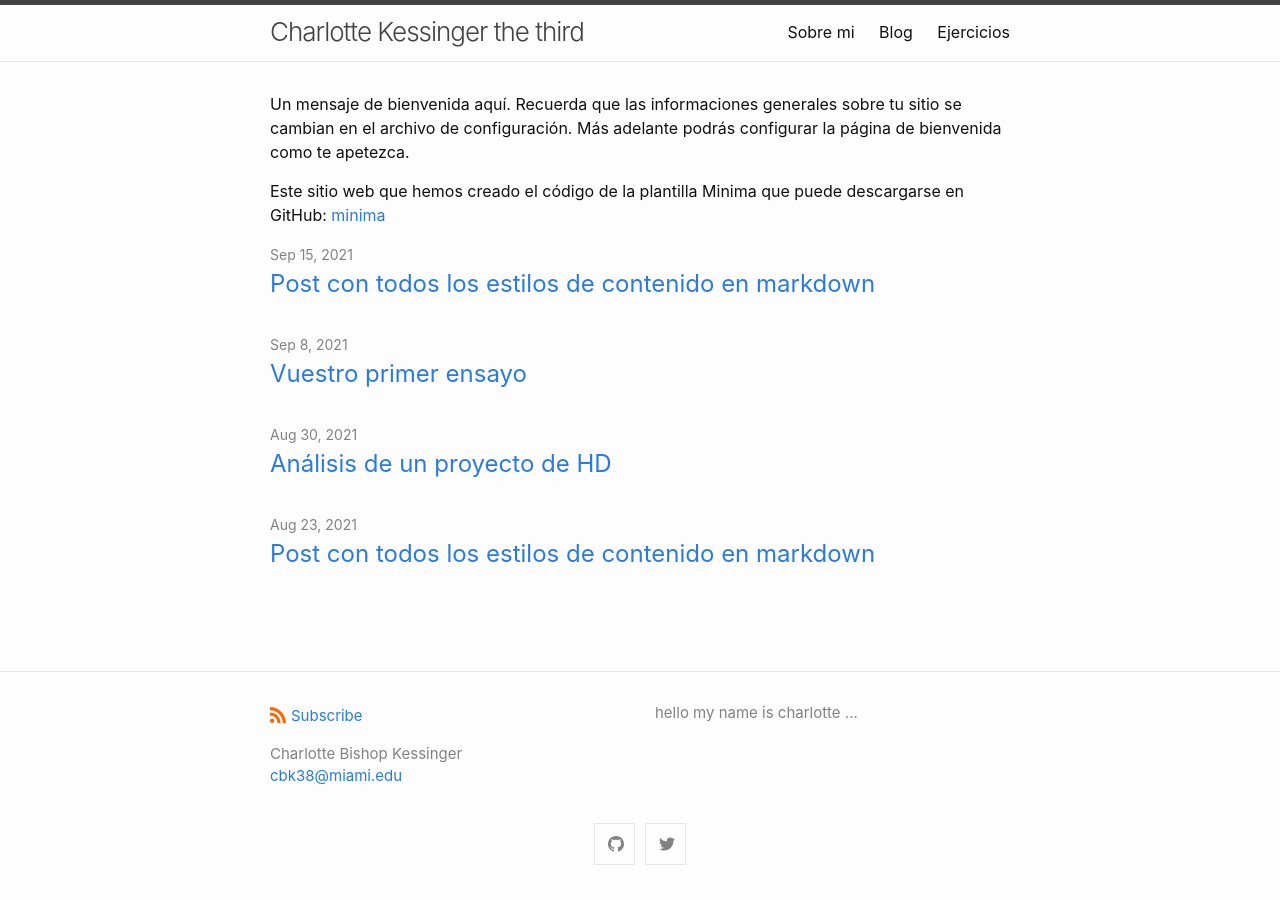
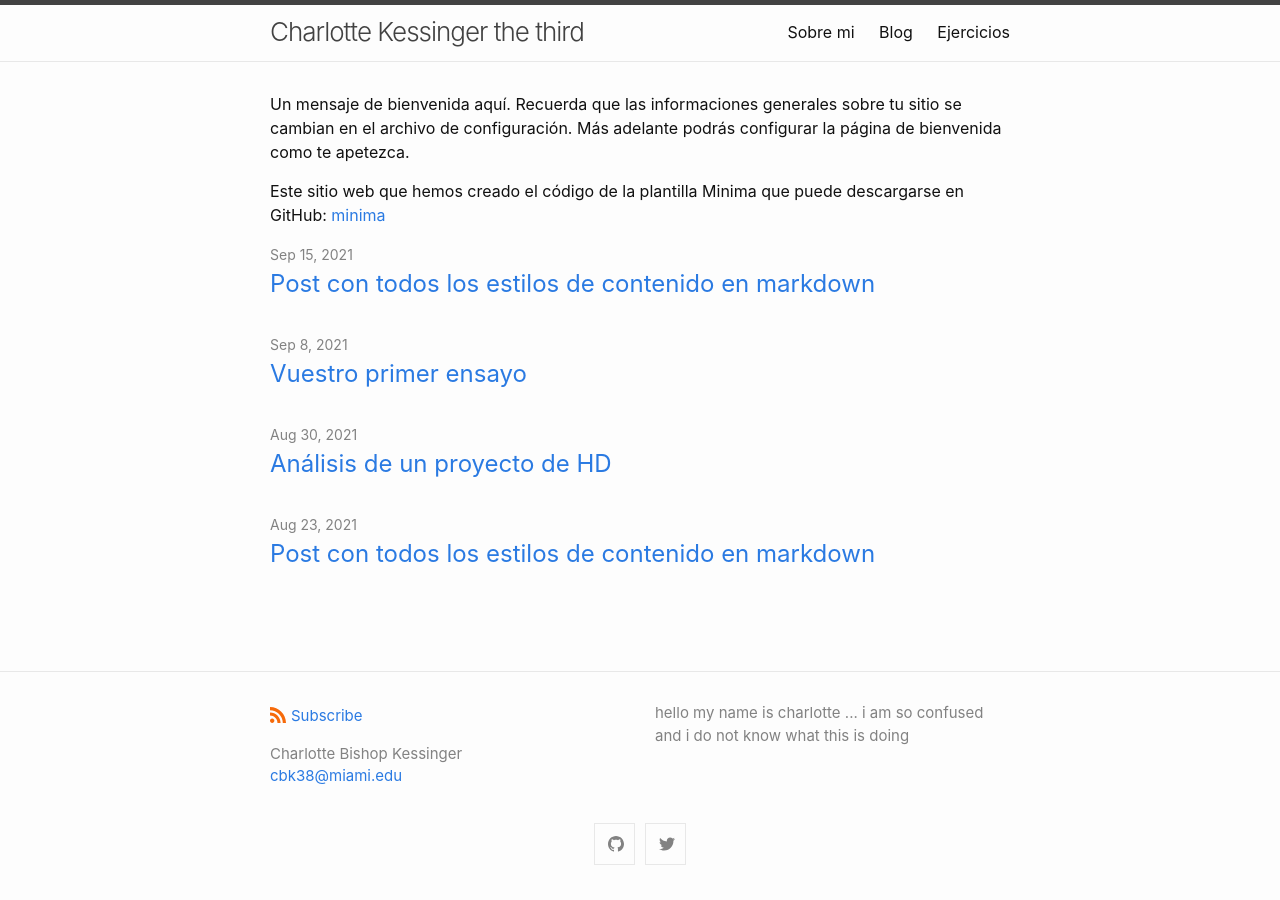
Before and after one commit to charkessinger/charkessinger.github.io, a Jekyll site: the page built from index.md, in a window 1280 px wide. Built offline with Jekyll 4.4.1, drawn with Linux system fonts in a browser that asks for light colours.

Commit message:
Update _config.yml

```diff
--- a/_config.yml
+++ b/_config.yml
@@ -3,7 +3,7 @@ author:
   name: Charlotte Bishop Kessinger
   email: cbk38@miami.edu
 description: > # this means to ignore newlines until "show_excerpts:"
-  hello my name is charlotte ...
+  hello my name is charlotte ... i am so confused and i do not know what this is doing
 
 show_excerpts: false # set to true to show excerpts on the homepage
 
```
